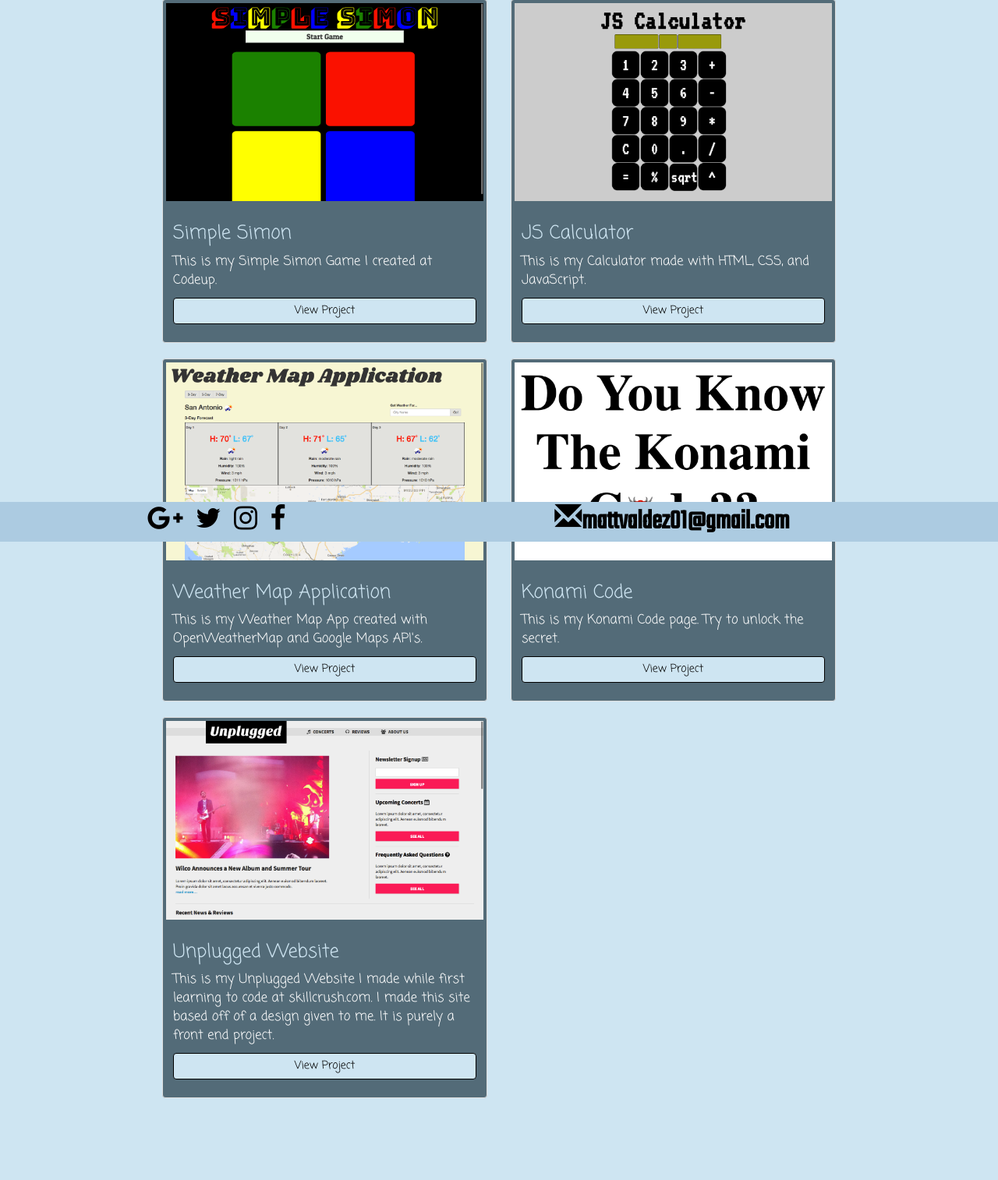
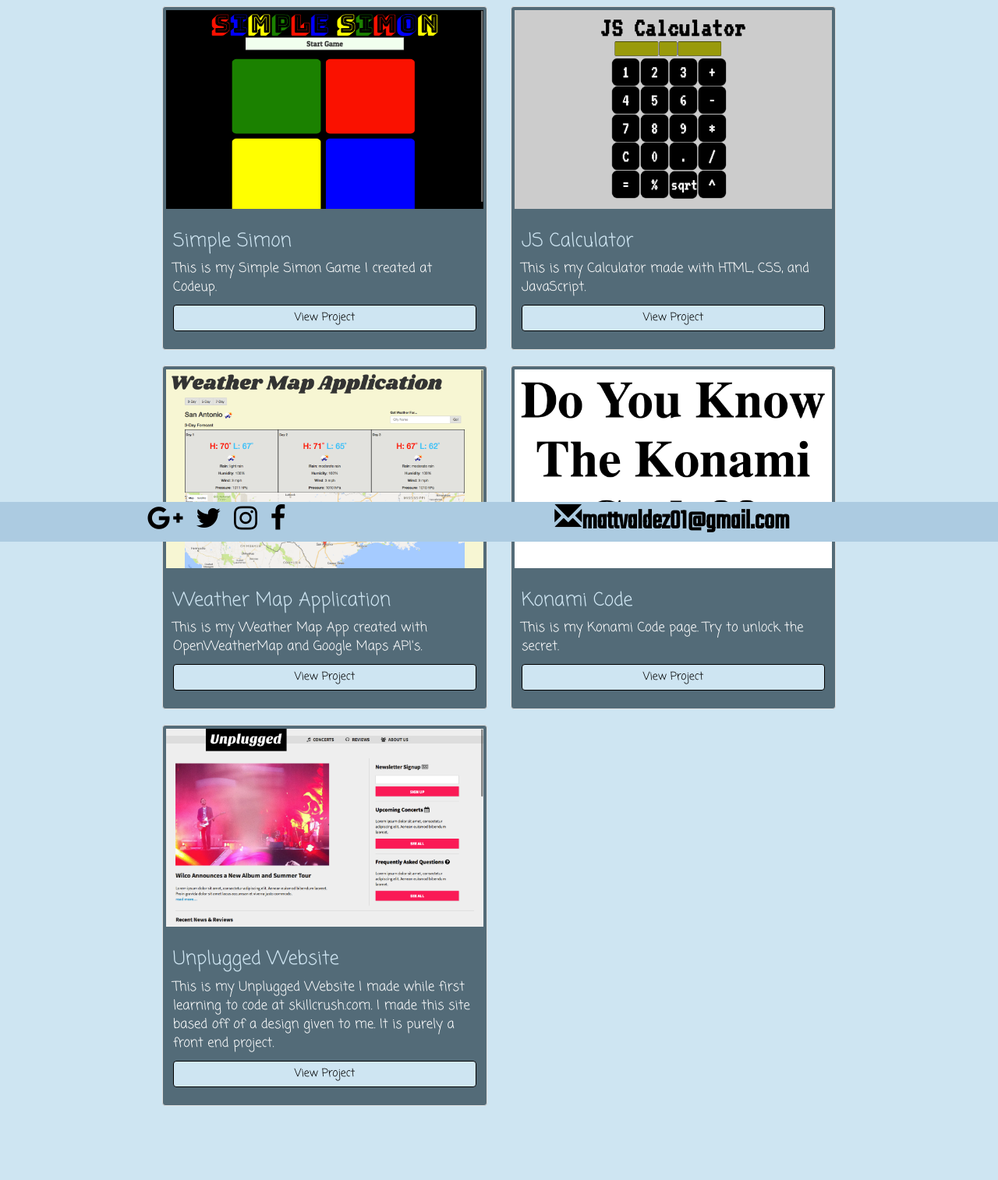
Before and after one commit to mattv01/mattv01.github.io, a PHP site: page /portfolio.html in a window 1280 px wide. Shown: the part 105-1619 px from the top of the page at 78% size. Before the commit the page ends 1514 px from the top, so only its background shows below. Run offline with PHP 8.4, Linux system fonts and the light colour scheme.

Commit message:
styled portfolio page after taking out 'My Work' h1 title

```diff
--- a/css/personal_site.css
+++ b/css/personal_site.css
@@ -107,9 +107,8 @@ nav ul li {
 
 
 /***************** PORTFOLIO ***************/
-.port h1 {
-	font-family: 'Architects Daughter', cursive;
-	color: #637081;
+.port {
+	padding-top: 40%;
 }
 
 .thumbnail {
@@ -248,7 +247,7 @@ dd {
 }
 
 .port {
-	padding-top: 25%;
+	padding-top: 30%;
 }
 
 .page-footer .col-sm-6 {
@@ -360,7 +359,7 @@ dt {
 }
 
 .port {
-	padding-top: 3%;
+	padding-top: 4%;
 }
 
 
```
